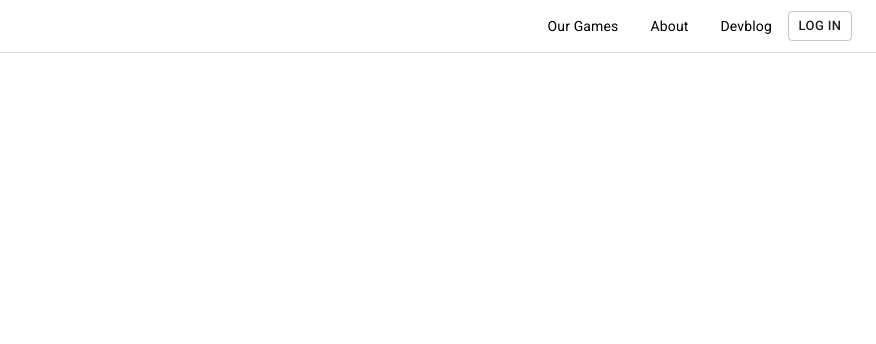
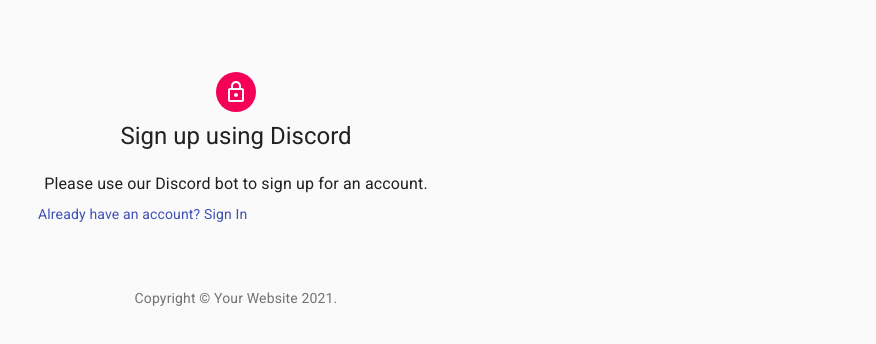
Before and after one commit to Yin4TheWin/nnmg-site, a React (Create React App) app: page /signup in a window 1280 px wide. Shown: the top 344 px of the page, without its empty margins (404-1280 px from the left). Built offline with nearby package versions, Linux system fonts and the light colour scheme.

Commit message:
Detect if sign up with disc

```diff
--- a/package.json
+++ b/package.json
@@ -12,6 +12,7 @@
     "react-dom": "^17.0.1",
     "react-router-dom": "^5.2.0",
     "react-scripts": "4.0.2",
+    "react-typewriter": "^0.4.1",
     "web-vitals": "^1.1.0"
   },
   "scripts": {
--- a/src/App.js
+++ b/src/App.js
@@ -7,6 +7,7 @@
   Link
 } from "react-router-dom";
 import Homepage from './Components/Homepage'
+import SignUp from './Components/SignUp'
 
 function App() {
   return (
@@ -14,6 +15,9 @@
       <Switch>
         <Route path="/signin">
           <SignIn/>
+        </Route>
+        <Route path='/signup'>
+          <SignUp/>
         </Route>
         <Route path="/">
           <Homepage/>
--- a/src/Components/Homepage.js
+++ b/src/Components/Homepage.js
@@ -1,8 +1,32 @@
 import React from 'react';
 import Navbar from './Navbar'
-
+import Hero from '../Images/hero.png'
+import TypeWriter from 'react-typewriter';
+import { Paper, makeStyles, Typography } from '@material-ui/core';
+const useStyles = makeStyles((theme)=>({
+    mainGrid: {
+        width: '100%',
+        height: '100vh',
+        spacing: 0,
+        backgroundImage: `url(${Hero})`,
+        backgroundSize: 'cover',
+        backgroundPosition: 'center',
+        alignItems: 'center',
+        display: "flex",
+        justifyContent: "center",
+        alignItems: "center"
+      },
+      text:{
+       fontSize: 60,
+       alignSelf: 'center'
+      }
+}))
 export default function Homepage(){
+    const classes=useStyles();
     return(<React.Fragment>
         <Navbar/>
+        <Paper className={classes.mainGrid}>
+            <TypeWriter typing={1} className={classes.text}>NNMG Studios</TypeWriter>
+        </Paper>
     </React.Fragment>)
 }
--- a/src/Components/Navbar.js
+++ b/src/Components/Navbar.js
@@ -4,22 +4,26 @@
 import Button from '@material-ui/core/Button';
 import Link from '@material-ui/core/Link';
 import { makeStyles } from '@material-ui/core/styles';
+import { AppBar } from '@material-ui/core';
 
 const useStyles = makeStyles((theme) => ({
     toolbar: {
         justifyContent: 'flex-end',
         overflowX: 'auto',
+        background: '#ffffff',
         borderBottom: `1px solid ${theme.palette.divider}`,
     },
     toolbarLink: {
-      padding: theme.spacing(2),
-      flexShrink: 0,
+        color: 'black',
+        padding: theme.spacing(2),
+        flexShrink: 0,
     },
   }))
 
 export default function Navbar(){
     const classes = useStyles()
     return (<React.Fragment>
+        <AppBar position="sticky">
         <Toolbar component="nav" variant="dense" className={classes.toolbar}>
             <Link
             color="inherit"
@@ -39,9 +43,10 @@
             variant="body2"
             className={classes.toolbarLink}
             > Devblog </Link>
-            <Button variant="outlined" size="small">
+            <Button variant="outlined" href='/signin' size="small">
             Log In
             </Button>
         </Toolbar>
+        </AppBar>
     </React.Fragment>)
 }
--- a/src/Components/SignIn.js
+++ b/src/Components/SignIn.js
@@ -114,7 +114,7 @@
                 </Link>
               </Grid> */}
               <Grid item>
-                <Link href="#" variant="body2">
+                <Link href="/signup" variant="body2">
                   {"Don't have an account? Sign Up"}
                 </Link>
               </Grid>
--- /dev/null
+++ b/src/Components/SignUp.js
@@ -0,0 +1,149 @@
+import React from 'react';
+import Avatar from '@material-ui/core/Avatar';
+import Button from '@material-ui/core/Button';
+import CssBaseline from '@material-ui/core/CssBaseline';
+import TextField from '@material-ui/core/TextField';
+import FormControlLabel from '@material-ui/core/FormControlLabel';
+import Checkbox from '@material-ui/core/Checkbox';
+import Link from '@material-ui/core/Link';
+import Grid from '@material-ui/core/Grid';
+import Box from '@material-ui/core/Box';
+import LockOutlinedIcon from '@material-ui/icons/LockOutlined';
+import Typography from '@material-ui/core/Typography';
+import { makeStyles } from '@material-ui/core/styles';
+import Container from '@material-ui/core/Container';
+
+function Copyright() {
+  return (
+    <Typography variant="body2" color="textSecondary" align="center">
+      {'Copyright © '}
+      <Link color="inherit" href="https://material-ui.com/">
+        Your Website
+      </Link>{' '}
+      {new Date().getFullYear()}
+      {'.'}
+    </Typography>
+  );
+}
+
+const useStyles = makeStyles((theme) => ({
+  paper: {
+    marginTop: theme.spacing(8),
+    display: 'flex',
+    flexDirection: 'column',
+    alignItems: 'center',
+  },
+  avatar: {
+    margin: theme.spacing(1),
+    backgroundColor: theme.palette.secondary.main,
+  },
+  form: {
+    width: '100%', // Fix IE 11 issue.
+    marginTop: theme.spacing(1),
+  },
+  submit: {
+    margin: theme.spacing(3, 0, 2),
+  },
+}));
+
+export default function SignUp() {
+  const url = new URL(window.location);
+  const classes = useStyles();
+  console.log(url.searchParams.has("id"))
+  if(url.searchParams.has("id")){
+    return (
+        <Container component="main" maxWidth="xs">
+          <CssBaseline />
+          <div className={classes.paper}>
+            <Avatar className={classes.avatar}>
+              <LockOutlinedIcon />
+            </Avatar>
+            <Typography component="h1" variant="h5">
+              Sign in
+            </Typography>
+            <form className={classes.form} noValidate>
+              <TextField
+                variant="outlined"
+                margin="normal"
+                required
+                fullWidth
+                id="email"
+                label="Email Address"
+                name="email"
+                autoComplete="email"
+                autoFocus
+              />
+              <TextField
+                variant="outlined"
+                margin="normal"
+                required
+                fullWidth
+                name="password"
+                label="Password"
+                type="password"
+                id="password"
+                autoComplete="current-password"
+              />
+              <FormControlLabel
+                control={<Checkbox value="remember" color="primary" />}
+                label="Remember me"
+              />
+              <Button
+                type="submit"
+                fullWidth
+                variant="contained"
+                color="primary"
+                className={classes.submit}
+              >
+                Sign In
+              </Button>
+              <Grid container>
+                <Grid item xs>
+                  <Link href="#" variant="body2">
+                    Forgot password?
+                  </Link>
+                </Grid>
+                <Grid item>
+                  <Link href="#" variant="body2">
+                    {"Don't have an account? Sign Up"}
+                  </Link>
+                </Grid>
+              </Grid>
+            </form>
+          </div>
+          <Box mt={8}>
+            <Copyright />
+          </Box>
+        </Container>
+      );
+  }
+  else{
+      return(      <Container component="main" maxWidth="xs">
+      <CssBaseline />
+      <div className={classes.paper}>
+        <Avatar className={classes.avatar}>
+          <LockOutlinedIcon />
+        </Avatar>
+        <Typography component="h1" variant="h5">
+          Sign up using Discord
+        </Typography>
+        <br></br>
+        <Typography>
+            Please use our Discord bot to sign up for an account.
+        </Typography>
+        <form className={classes.form} noValidate>
+          <Grid container>
+            <Grid item>
+              <Link href="/signin" variant="body2">
+                {"Already have an account? Sign In"}
+              </Link>
+            </Grid>
+          </Grid>
+        </form>
+      </div>
+      <Box mt={8}>
+        <Copyright />
+      </Box>
+    </Container>)
+  }
+}
```
Also changed, not shown: src/Images/hero.png (added), 1 other file (tests, documents, lock files or other folders).
